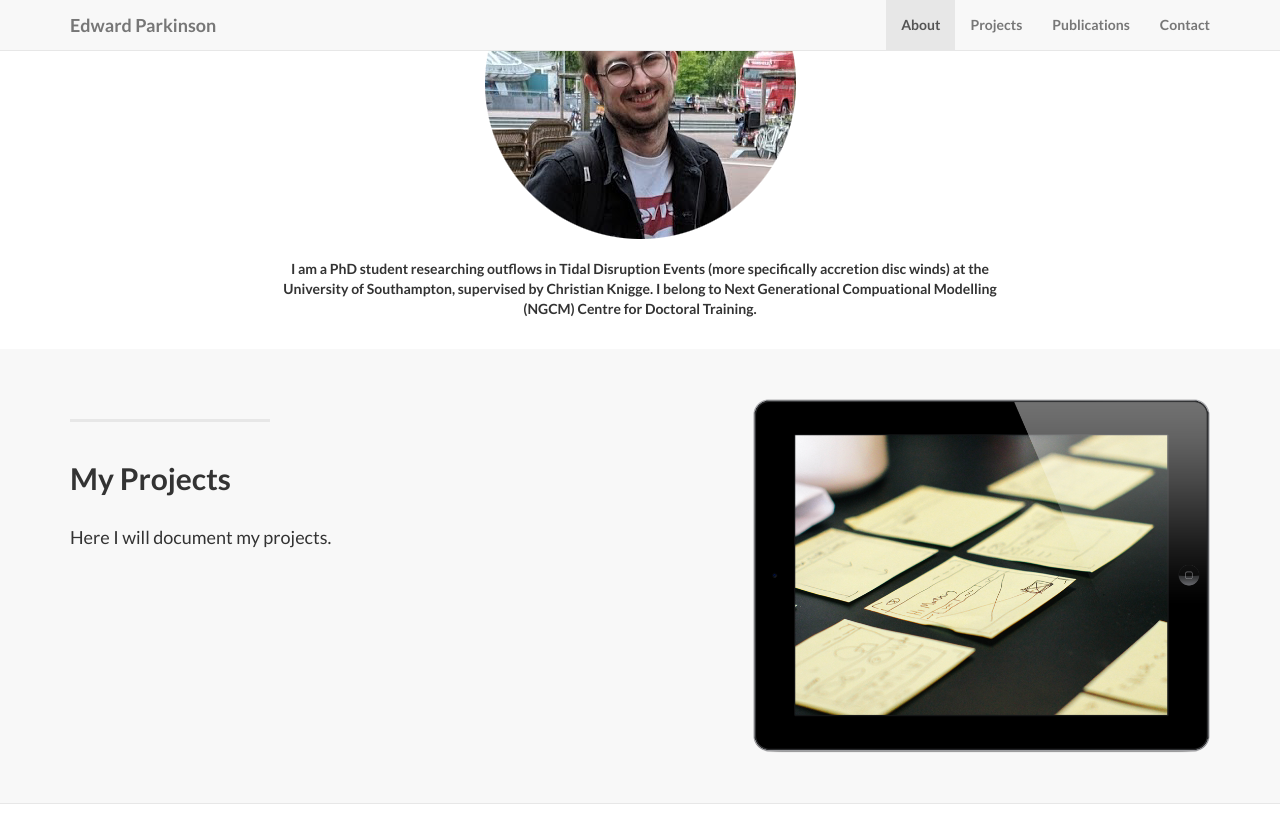
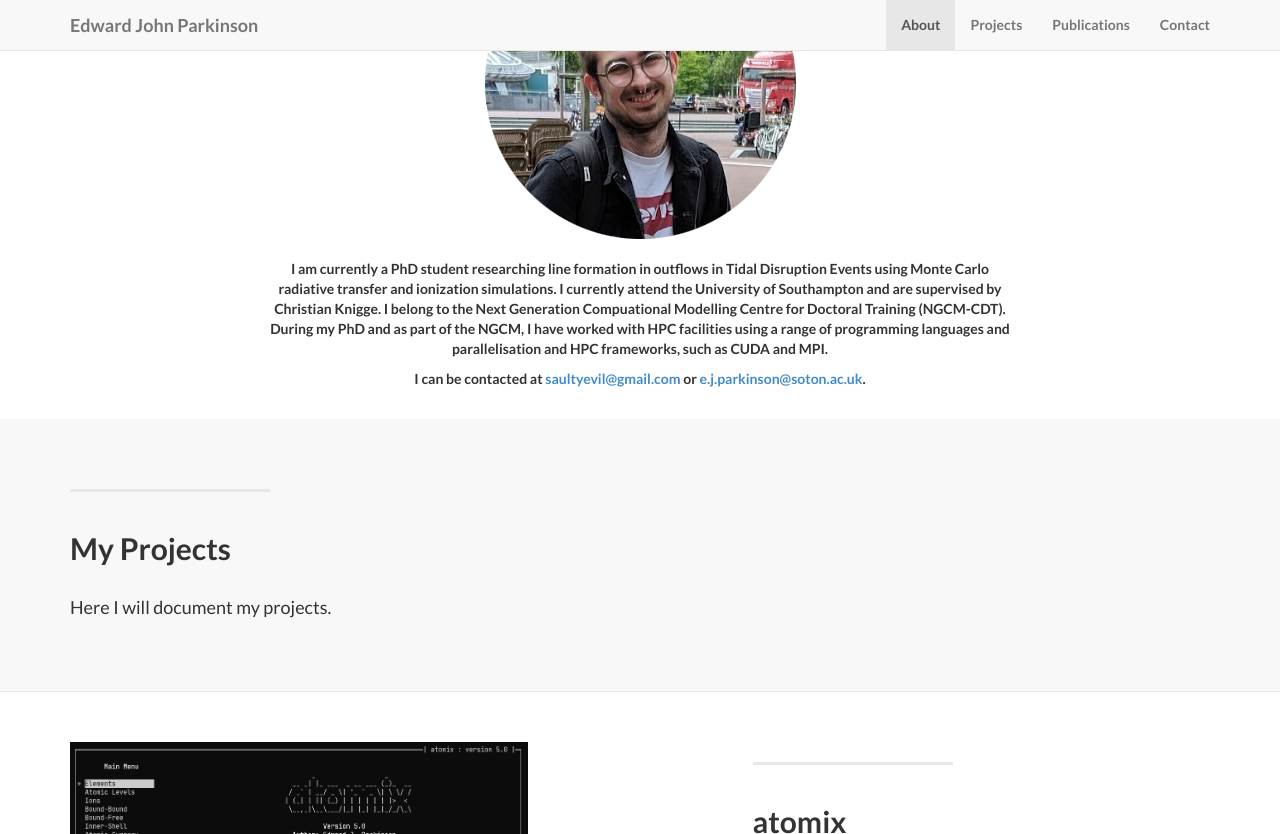
Before and after one commit to saultyevil/saultyevil.github.io, a Jekyll site: the page built from index.html, in a window 1280 px wide and 1400 px high, scrolled down 869 px. Shown: the top 834 px of the window. Built offline with Jekyll 4.4.1, drawn with Linux system fonts in a browser that asks for light colours; some of the changed text lies outside the part shown; grey boxes are pictures that could not be loaded.

Commit message:
Update layout and add posts for testing

```diff
--- a/_config.yml
+++ b/_config.yml
@@ -3,7 +3,7 @@
 # ----------------------- #
 
 url: http://edwardparkinson.co.uk
-title: Edward Parkinson
+title: Edward John Parkinson
 email: saultyevil@gmail.com
 author: Edward John Parkinson
 description: >
@@ -30,5 +30,7 @@ social:
     url: https://www.linkedin.com/in/edward-parkinson-86391613a/
   - title: twitter
     url: https://twitter.com/douched_
+  # - title: google
+  #   url: mailto:saultyevil@gmail.com
   # - title: orcid
   # url: https://orcid.org/0000-0003-3902-052X
--- a/_includes/about.html
+++ b/_includes/about.html
@@ -8,12 +8,21 @@
               <img class="center" src="img/about/me_circle.png" alt="it's me">
               <p>
                 <br>
-                I am a PhD student researching outflows in Tidal Disruption
-                Events (more specifically accretion disc winds) at the University
-                of Southampton, supervised by Christian Knigge. I belong to
-                Next Generational Compuational Modelling (NGCM) Centre for
-                Doctoral Training.
-              </p>
+                I am currently a PhD student researching line formation in
+                outflows in Tidal Disruption Events using Monte Carlo radiative
+                transfer and ionization simulations. I currently attend the
+                University of Southampton and are supervised by Christian Knigge.
+                I belong to the Next Generation Compuational Modelling Centre for
+                Doctoral Training (NGCM-CDT). During my PhD and as part of the
+                NGCM, I have worked with HPC facilities using a range of programming
+                languages and parallelisation and HPC frameworks, such as CUDA
+                and MPI.
+                </p>
+                <p>
+                  I can be contacted at <a href="saultyevil@gmail.com">saultyevil@gmail.com</a>
+                  or <a href="e.j.parkinson@soton.ac.uk">e.j.parkinson@soton.ac.uk</a>.
+                  </ul>
+                </p>
               <br/>
             </div>
         </div>
--- a/_includes/contact.html
+++ b/_includes/contact.html
@@ -4,7 +4,7 @@
 
 			<div class="row">
 				<div class="col-lg-6">
-					<h2>Keep in Touch:</h2>
+					<h2>Follow me on</h2>
 				</div>
 				<div class="col-lg-6">
 					<ul class="list-inline banner-social-buttons">
--- a/_includes/footer.html
+++ b/_includes/footer.html
@@ -15,6 +15,7 @@
                     <li>
                         <a href="#projects">Projects</a>
                     </li>
+                    <li class="footer-menu-divider">&sdot;</li>
                     <li>
                         <a href="#publications">Publications</a>
                     </li>
--- a/_includes/page_content.html
+++ b/_includes/page_content.html
@@ -1,3 +1,4 @@
+<!-- Projects -->
 <section id="projects">
 <!-- Page Content -->
 {% for post in site.posts reversed %}
@@ -5,9 +6,7 @@
     {% if post.category == 'projects' %}
         {% if thecycle == 'odd' %}
         <div class="content-section-a">
-
             <div class="container">
-
                 <div class="row">
                     <div class="col-lg-5 col-sm-6">
                         <hr class="section-heading-spacer">
@@ -16,21 +15,18 @@
                         <div class="lead">{{ post.content }}</div>
                     </div>
                     <div class="col-lg-5 col-lg-offset-2 col-sm-6">
+                        {% if post.img %}
                         <img class="img-responsive" src="img/projects/{{ post.img }}" alt="">
+                        {% endif %}
                     </div>
                 </div>
-
             </div>
             <!-- /.container -->
-
         </div>
         <!-- /.content-section-a -->
         {% else %}
-
         <div class="content-section-b">
-
             <div class="container">
-
                 <div class="row">
                     <div class="col-lg-5 col-lg-offset-1 col-sm-push-6  col-sm-6">
                         <hr class="section-heading-spacer">
@@ -39,13 +35,13 @@
                         <div class="lead">{{ post.content }}</div>
                     </div>
                     <div class="col-lg-5 col-sm-pull-6  col-sm-6">
-                      <img class="img-responsive" src="img/projects/{{ post.img }}" alt="">
+                        {% if post.img %}
+                        <img class="img-responsive" src="img/projects/{{ post.img }}" alt="">
+                        {% endif %}
                     </div>
                 </div>
-
             </div>
             <!-- /.container -->
-
         </div>
         <!-- /.content-section-b -->
         {%endif %}
@@ -53,6 +49,7 @@
 {% endfor %}
 </section>
 
+<!-- Publications -->
 <section id="publications">
 <!-- Page Content -->
 {% for post in site.posts reversed %}
@@ -60,9 +57,7 @@
     {% if post.category == 'publications' %}
         {% if thecycle == 'odd' %}
         <div class="content-section-a">
-
             <div class="container">
-
                 <div class="row">
                     <div class="col-lg-5 col-sm-6">
                         <hr class="section-heading-spacer">
@@ -71,21 +66,18 @@
                         <div class="lead">{{ post.content }}</div>
                     </div>
                     <div class="col-lg-5 col-lg-offset-2 col-sm-6">
+                        {% if post.img %}
                         <img class="img-responsive" src="img/publications/{{ post.img }}" alt="">
+                        {% endif %}
                     </div>
                 </div>
-
             </div>
             <!-- /.container -->
-
         </div>
         <!-- /.content-section-a -->
         {% else %}
-
         <div class="content-section-b">
-
             <div class="container">
-
                 <div class="row">
                     <div class="col-lg-5 col-lg-offset-1 col-sm-push-6  col-sm-6">
                         <hr class="section-heading-spacer">
@@ -94,13 +86,13 @@
                         <div class="lead">{{ post.content }}</div>
                     </div>
                     <div class="col-lg-5 col-sm-pull-6  col-sm-6">
-                      <img class="img-responsive" src="img/publications/{{ post.img }}" alt="">
+                        {% if post.img %}
+                        <img class="img-responsive" src="img/publications/{{ post.img }}" alt="">
+                        {% endif %}
                     </div>
                 </div>
-
             </div>
             <!-- /.container -->
-
         </div>
         <!-- /.content-section-b -->
         {%endif %}
--- a/_posts/2020-12-27-projects.markdown
+++ b/_posts/2020-01-01-projects_main.markdown
@@ -1,6 +1,6 @@
 ---
 layout: default
-img: ipad.png
+img:
 category: projects
 title: My Projects
 description: |
```
Also changed, not shown: _posts/2020-01-02-projects_1_atomix.markdown (added, +9 -0 lines), _posts/2020-01-03-projects_2_pyPython.markdown (added, +9 -0 lines), _posts/2020-01-04-projects_3_python.markdown (added, +9 -0 lines), _posts/2020-02-01-publications_main.markdown (added, +10 -0 lines), _posts/2020-02-02-publications_1.markdown (added, +11 -0 lines), _posts/2020-02-03-publications_2.markdown (added, +12 -0 lines), _posts/2020-12-28-publications.markdown (deleted, +0 -11 lines), img/projects/atomix.png (added), img/projects/ipad.png (deleted), img/publications/dog.png (deleted), img/publications/paper1.png (added), img/publications/paper2.png (added).
